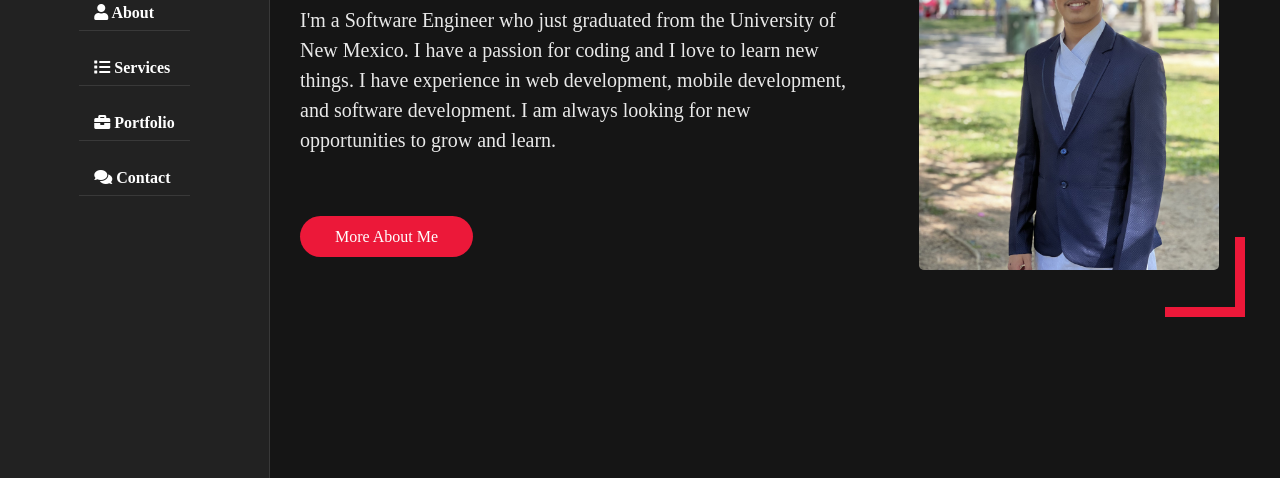
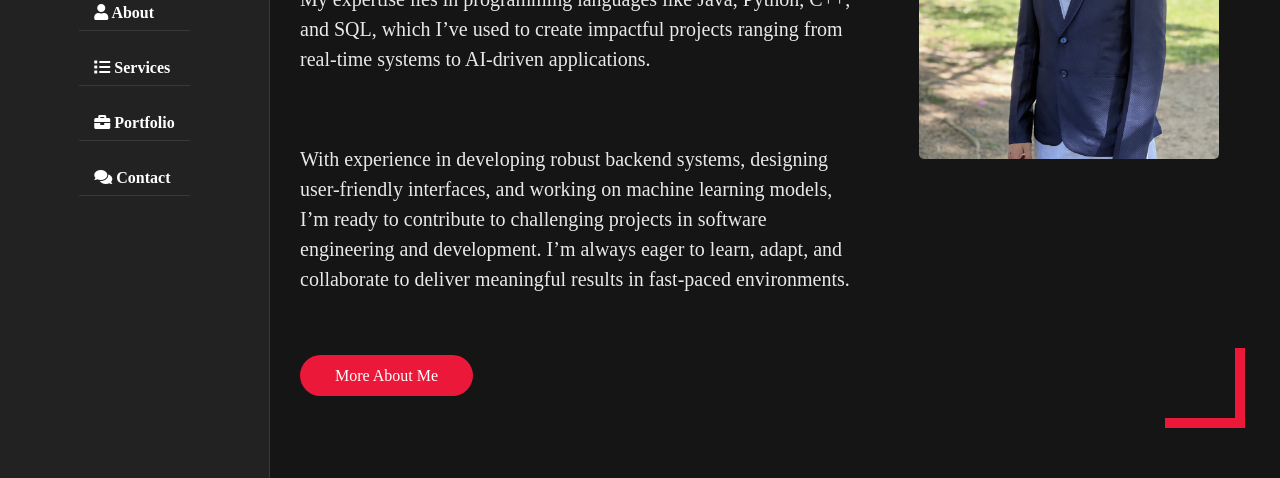
Before and after one commit to Aayush015/Test.github.io, a plain HTML site: page index.html in a window 1280 px wide. Shown: the part 322-800 px from the top of the page. Drawn offline with nearby package versions, Linux system fonts and the light colour scheme; a web font is replaced by a local one.

Commit message:
Revised homepage to include correct information about me.

```diff
--- a/index.html
+++ b/index.html
@@ -47,7 +47,10 @@
                             <h3 class="hello">Hello, my name is <span class="name">Aayush Kafle</span></h3>
                             <h3 class="my-profession"> I'm a <span class="typing">Software Engineer</span></h3>
                             <p>
-                                I'm a Software Engineer who just graduated from the University of New Mexico. I have a passion for coding and I love to learn new things. I have experience in web development, mobile development, and software development. I am always looking for new opportunities to grow and learn.
+                                I'm Aayush Kafle, a recent Computer Science graduate from the University of New Mexico with a strong foundation in software development and a passion for building efficient, scalable solutions. My expertise lies in programming languages like Java, Python, C++, and SQL, which I’ve used to create impactful projects ranging from real-time systems to AI-driven applications.
+                            </p>
+                            <p>
+                                With experience in developing robust backend systems, designing user-friendly interfaces, and working on machine learning models, I’m ready to contribute to challenging projects in software engineering and development. I’m always eager to learn, adapt, and collaborate to deliver meaningful results in fast-paced environments.
                             </p>
                             <a href="#contact" class="btn hire-me">More About Me</a>
                         </div>
--- a/js/script.js
+++ b/js/script.js
@@ -1,6 +1,6 @@
 /* ========================= Typing Animation ========================= */
 var typed = new Typed(".typing", {
-    strings: ["Developer", "Web Developer", "App Developer", "Soccer player"],
+    strings: ["Software Engineer", "Full Stack Developer", "AI Enthusiast", "Problem Solver"],
     typeSpeed: 100,
     BackSpeed: 60,
     loop: true
```
